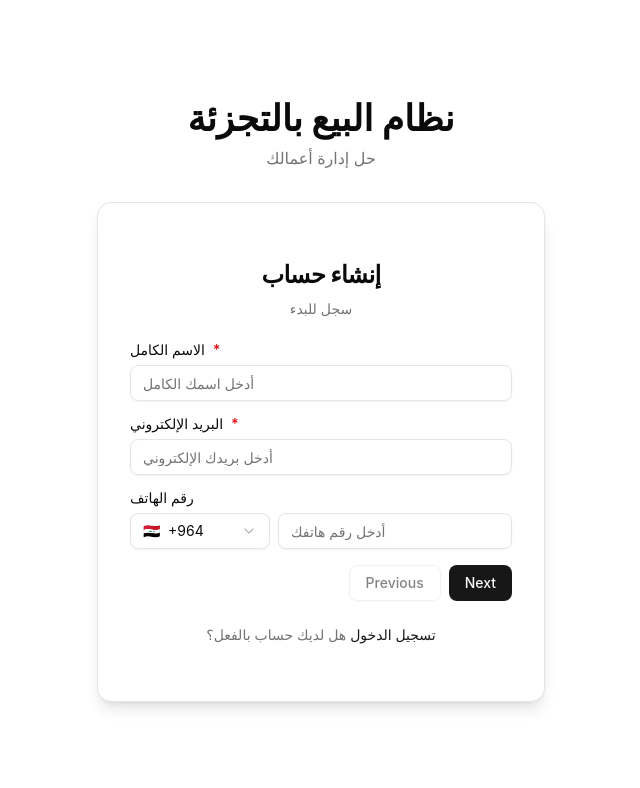
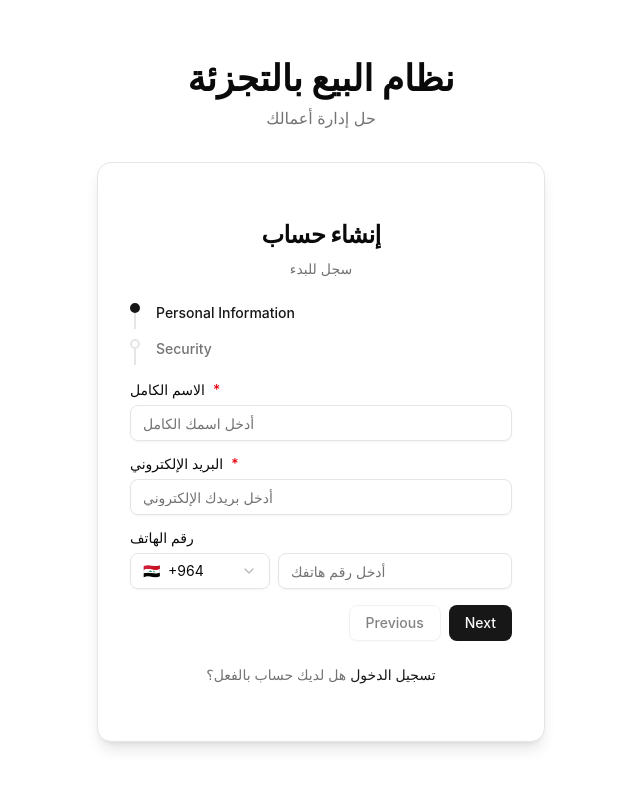
Before and after one commit to Sajjad-iq/nextjs-starter, a Next.js app: page /register in a window 1280 px wide. Shown: the top 788 px of the page, without its empty margins (319-959 px from the left). Built offline with nearby package versions, Linux system fonts and the light colour scheme.

Commit message:
feat: Add `StepperNavigation` component, enhance `Stepper` with orientation and form value tracking, and refactor `StepperButton` into a subfolder.

```diff
--- a/components/common/index.ts
+++ b/components/common/index.ts
@@ -3,10 +3,7 @@
 // export { ImageUpload, MediaCategory, type ImageUploadProps } from "./image-upload"
 export {
   DataTable,
-  DataTableActionsDropdown,
   type DataTableProps,
-  type ActionItem,
-  type ActionGroup,
 } from "../dataTable"
 export { Spinner } from "./Spinner"
 export { EmptyState } from "./EmptyState"
--- a/components/form/stepper/StepperButton.tsx
+++ b/components/form/stepper/components/StepperButton.tsx
@@ -1,6 +1,6 @@
 import { Button } from '@/components/ui/button'
-import { useStepperContext } from './context'
-import type { StepperButtonProps } from './types'
+import { useStepperContext } from '../context'
+import type { StepperButtonProps } from '../types'
 
 export const StepperButton = ({ direction, children, ...props }: StepperButtonProps) => {
     const { goToNext, goToPrevious, isFirstStep, isLastStep } = useStepperContext()
--- /dev/null
+++ b/components/form/stepper/components/StepperNavigation.tsx
@@ -0,0 +1,83 @@
+import { useFormContext, useWatch } from 'react-hook-form'
+import { useStepperContext } from '../context'
+
+export const StepperNavigation = () => {
+    const { steps, currentStep, orientation } = useStepperContext()
+    const formContext = useFormContext()
+
+    // Watch all form values to trigger re-render on change
+    // Only watch if formContext exists
+    const formValues = formContext ? useWatch({ control: formContext.control }) : {}
+
+    const isVertical = orientation === 'vertical'
+    const isHorizontal = orientation === 'horizontal'
+
+    // Calculate progress based on filled form fields
+    const calculateProgress = () => {
+        if (!formContext || !formValues || Object.keys(formValues).length === 0) return 0
+
+        const allFields = Object.keys(formValues)
+        const filledFields = allFields.filter(key => {
+            const value = formValues[key]
+            return value !== '' && value !== null && value !== undefined
+        })
+
+        return allFields.length > 0
+            ? (filledFields.length / allFields.length) * 100
+            : 0
+    }
+
+    const progressPercentage = calculateProgress()
+
+    return (
+        <div className={`flex gap-4 ${isVertical ? 'flex-col' : 'flex-row items-start'}`}>
+            {steps.map((step, index) => {
+                const isActive = index === currentStep
+                const isCompleted = index < currentStep
+
+                return (
+                    <div key={index} className={`relative ${isHorizontal ? 'flex-1' : ''}`}>
+                        <div className={`flex ${isVertical ? 'flex-row gap-4' : 'flex-col gap-2'} items-start`}>
+                            {/* Indicator dot */}
+                            <div
+                                className={`w-[10px] h-[10px] rounded-full border-2 transition-colors shrink-0 ${isCompleted
+                                    ? 'bg-primary border-primary'
+                                    : isActive
+                                        ? 'bg-primary border-primary'
+                                        : 'bg-background border-border'
+                                    }`}
+                            />
+
+                            {/* Step title */}
+                            <div className={`text-sm font-medium transition-colors ${isActive
+                                ? 'text-primary'
+                                : isCompleted
+                                    ? 'text-foreground'
+                                    : 'text-muted-foreground'
+                                }`}>
+                                {step.title}
+                            </div>
+                        </div>
+
+                        {/* Connecting line to next step - colored based on form completion */}
+                        <div
+                            className={`transition-all duration-300 ${isVertical
+                                ? 'absolute left-[4px] top-[10px] w-[2px] h-4'
+                                : 'absolute top-[4px] left-full w-full h-[2px] -translate-x-full'
+                                } bg-border overflow-hidden`}
+                        >
+                            <div
+                                className="bg-primary transition-all duration-300"
+                                style={{
+                                    width: isVertical ? '100%' : `${progressPercentage}%`,
+                                    height: isHorizontal ? '100%' : `${progressPercentage}%`
+                                }}
+                            />
+                        </div>
+
+                    </div>
+                )
+            })}
+        </div>
+    )
+}
--- a/components/form/stepper/stepper.tsx
+++ b/components/form/stepper/stepper.tsx
@@ -1,16 +1,20 @@
 import React from 'react'
+import { useFormContext } from 'react-hook-form'
 import { FormBuilder } from '../formBuilder/form-builder'
 import { StepperContext } from './context'
-import { StepperButton } from './StepperButton'
+import { StepperButton } from './components/StepperButton'
+import { StepperNavigation } from './components/StepperNavigation'
 import type { StepperProps, StepperContextValue } from './types'
 
 // Main Stepper Component
-export const Stepper = ({ steps, children, ...props }: StepperProps) => {
+export const Stepper = ({ steps, children, orientation = 'vertical', ...props }: StepperProps) => {
     const [currentStep, setCurrentStep] = React.useState(0)
 
     const contextValue: StepperContextValue = {
         currentStep,
         totalSteps: steps.length,
+        steps,
+        orientation,
         goToNext: () => setCurrentStep(prev => Math.min(prev + 1, steps.length - 1)),
         goToPrevious: () => setCurrentStep(prev => Math.max(prev - 1, 0)),
         isFirstStep: currentStep === 0,
@@ -19,9 +23,13 @@ export const Stepper = ({ steps, children, ...props }: StepperProps) => {
 
     return (
         <StepperContext.Provider value={contextValue}>
-            <div className="flex flex-col gap-4">
+            <div className="flex flex-col gap-6">
+                {/* Visual Stepper Navigation */}
+                <StepperNavigation />
 
+                {/* Form Content */}
                 <FormBuilder {...props}>
+                    <FormValuesProvider />
                     {steps[currentStep].content}
                     {children}
                 </FormBuilder>
@@ -30,5 +38,25 @@ export const Stepper = ({ steps, children, ...props }: StepperProps) => {
     )
 }
 
+// Component to update context with form values
+const FormValuesProvider = () => {
+    const formContext = useFormContext()
+    const stepperContext = React.useContext(StepperContext)
+
+    React.useEffect(() => {
+        if (stepperContext && formContext) {
+            const subscription = formContext.watch((values) => {
+                // Update context with form values
+                if (stepperContext) {
+                    (stepperContext as any).formValues = values
+                }
+            })
+            return () => subscription.unsubscribe()
+        }
+    }, [formContext, stepperContext])
+
+    return null
+}
+
 // Attach compound component
 Stepper.Button = StepperButton
--- a/components/form/stepper/types.ts
+++ b/components/form/stepper/types.ts
@@ -8,11 +8,15 @@ export interface Step {
 export interface StepperProps extends Omit<FormBuilderProps, 'children'> {
     steps: Step[]
     children?: React.ReactNode
+    orientation?: 'vertical' | 'horizontal'
 }
 
 export interface StepperContextValue {
     currentStep: number
     totalSteps: number
+    steps: Step[]
+    orientation: 'vertical' | 'horizontal'
+    formValues?: Record<string, any>
     goToNext: () => void
     goToPrevious: () => void
     isFirstStep: boolean
--- a/components/ui/index.ts
+++ b/components/ui/index.ts
@@ -1,6 +1,5 @@
 export { ThemeToggle, type Theme, type ThemeToggleProps } from "./theme-toggle"
 export { FloatingActionButton, type FABAction } from "./floating-action-button"
-export { DataCard } from "./data-card"
 export {
   AlertDialog,
   AlertDialogPortal,
--- a/hooks/index.ts
+++ /dev/null
@@ -1 +0,0 @@
-export { useMobile } from './use-mobile';
```
